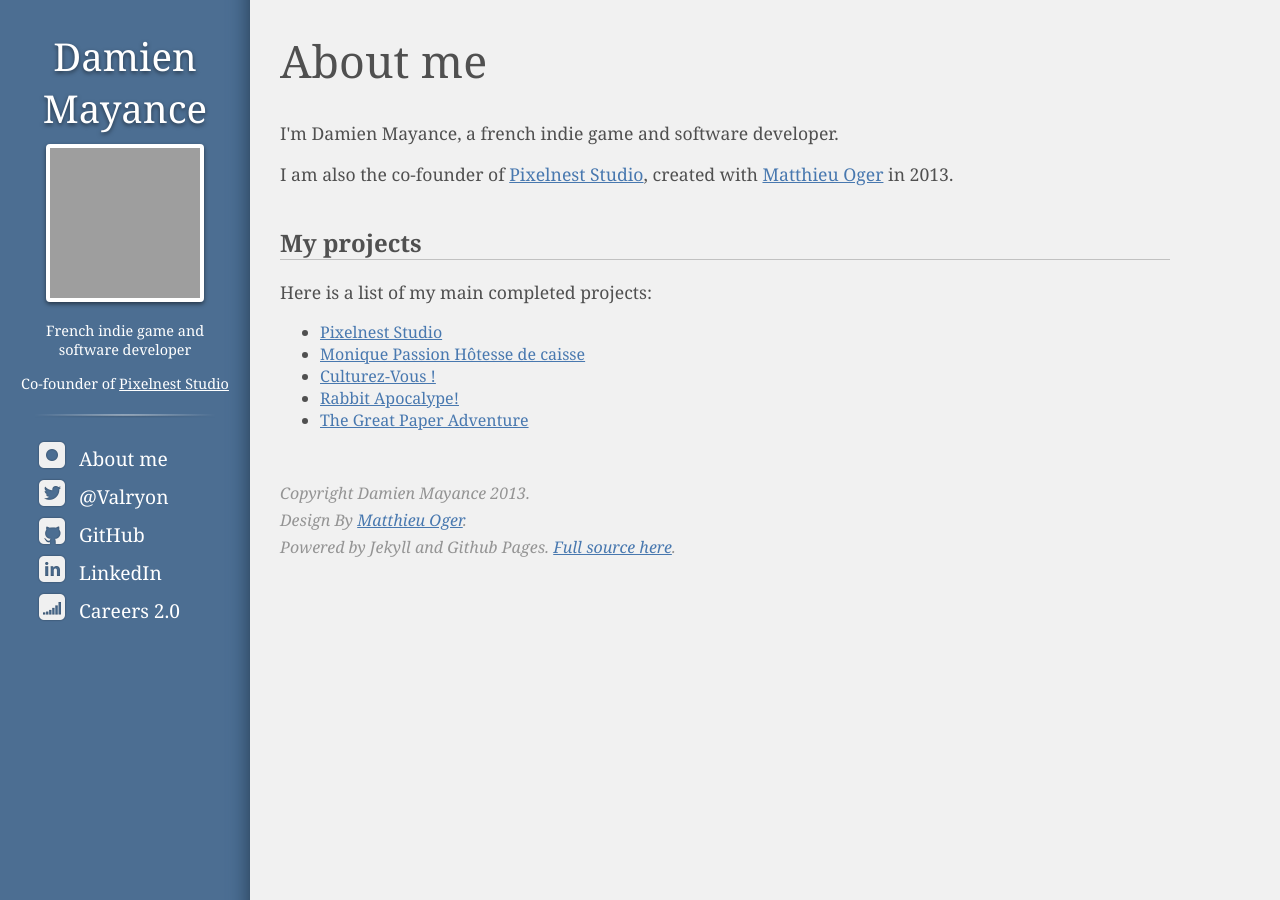
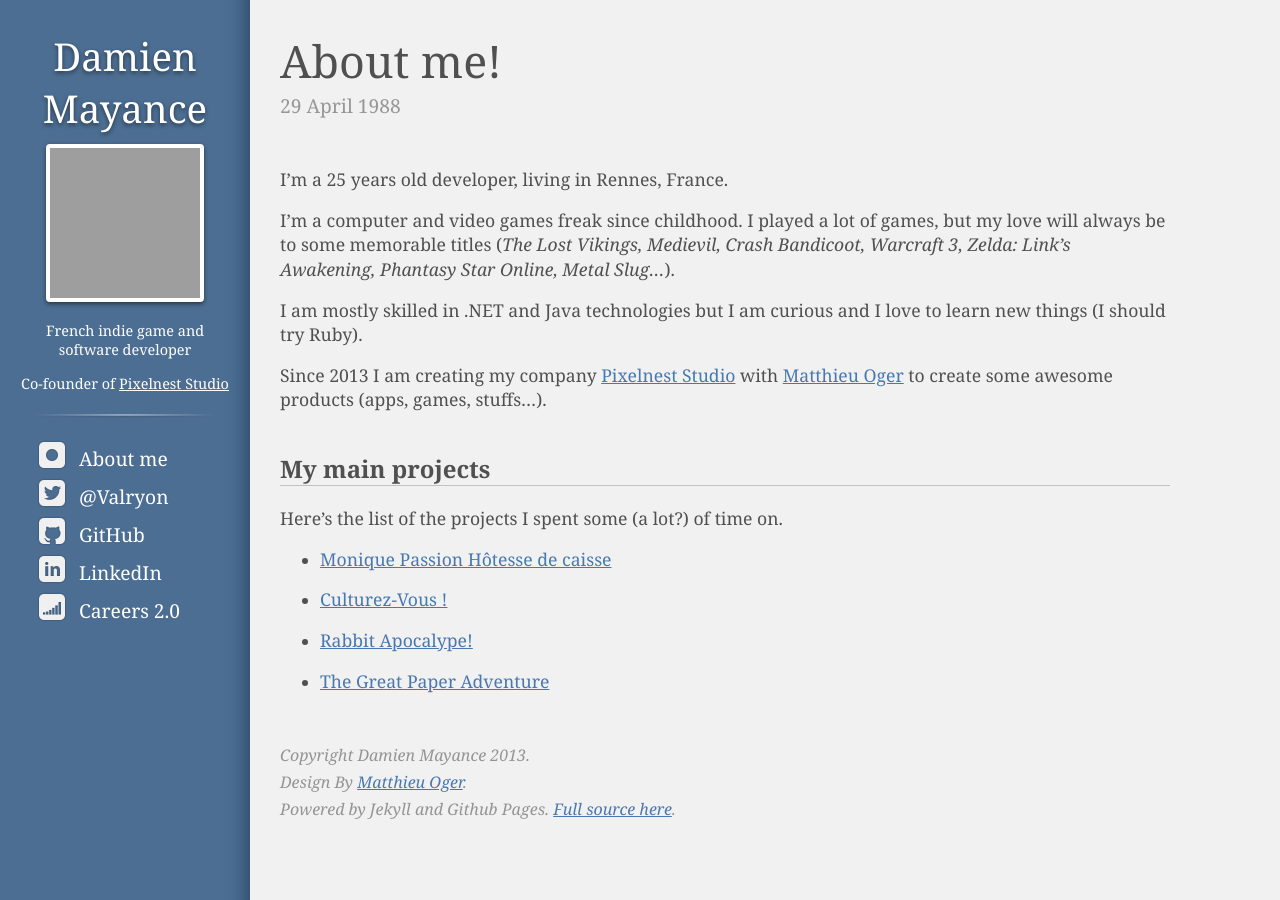
Before and after one commit to valryon/valryon.github.io, a Jekyll site: the page built from _posts/1988-04-29-about.md, in a window 1280 px wide. Built offline with Jekyll 4.4.1, drawn with Linux system fonts in a browser that asks for light colours; grey boxes are pictures that could not be loaded.

Commit message:
About me as a post

```diff
--- a/_layouts/default.html
+++ b/_layouts/default.html
@@ -55,7 +55,7 @@
 
       <ul class="info__links">
         <li class="info__link about">
-          <a href="/about.html">About me</a>
+          <a href="/about">About me</a>
         </li>
         <li class="info__link twitter">
           <a href="http://twitter.com/Valryon">@Valryon</a>
--- /dev/null
+++ b/_posts/1988-04-29-about.md
@@ -0,0 +1,22 @@
+---
+title: About me!
+layout: post
+---
+
+I'm a 25 years old developer, living in Rennes, France.
+
+I'm a computer and video games freak since childhood. I played a lot of games, but my love will always be to some memorable titles (*The Lost Vikings, Medievil, Crash Bandicoot, Warcraft 3, Zelda: Link's Awakening, Phantasy Star Online, Metal Slug...*).
+
+I am mostly skilled in .NET and Java technologies but I am curious and I love to learn new things (I should try Ruby).
+
+Since 2013 I am creating my company [Pixelnest Studio](http://pixelnest.io) with [Matthieu Oger](http://solarsailer.net) to create some awesome products (apps, games, stuffs...).
+
+## My main projects
+
+Here's the list of the projects I spent some (a lot?) of time on.
+
+{% for post in site.posts %}
+{% if post.layout == 'release' %}
+  - <a href="{{ post.url }}">{{post.title}}</a>
+{% endif %}
+{% endfor %}
--- a/sitemap.xml
+++ b/sitemap.xml
@@ -8,7 +8,7 @@
 	<lastmod>2013-06-07T00:00:00-00:00</lastmod>
 </url>
 <url>
-	<loc>/about.html</loc>
+	<loc>/about/</loc>
 	<lastmod>2013-06-07T00:00:00-00:00</lastmod>
 </url>
   {% for post in site.posts %}
```
Also changed, not shown: _posts/2013-04-08-blogging-with-jekyll-and-github-pages.md (+6 -6 lines), _posts/2013-05-30-pixelnest-studio.md (deleted, +0 -10 lines).
